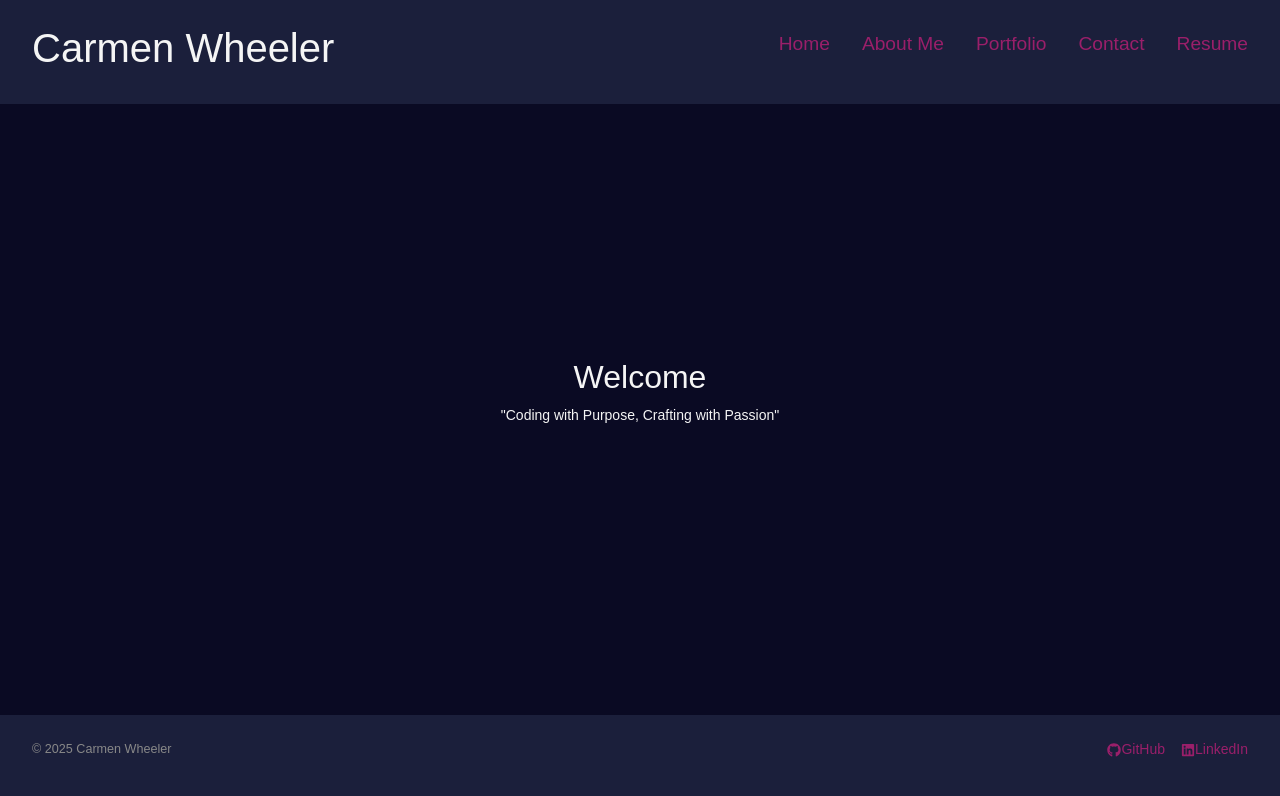
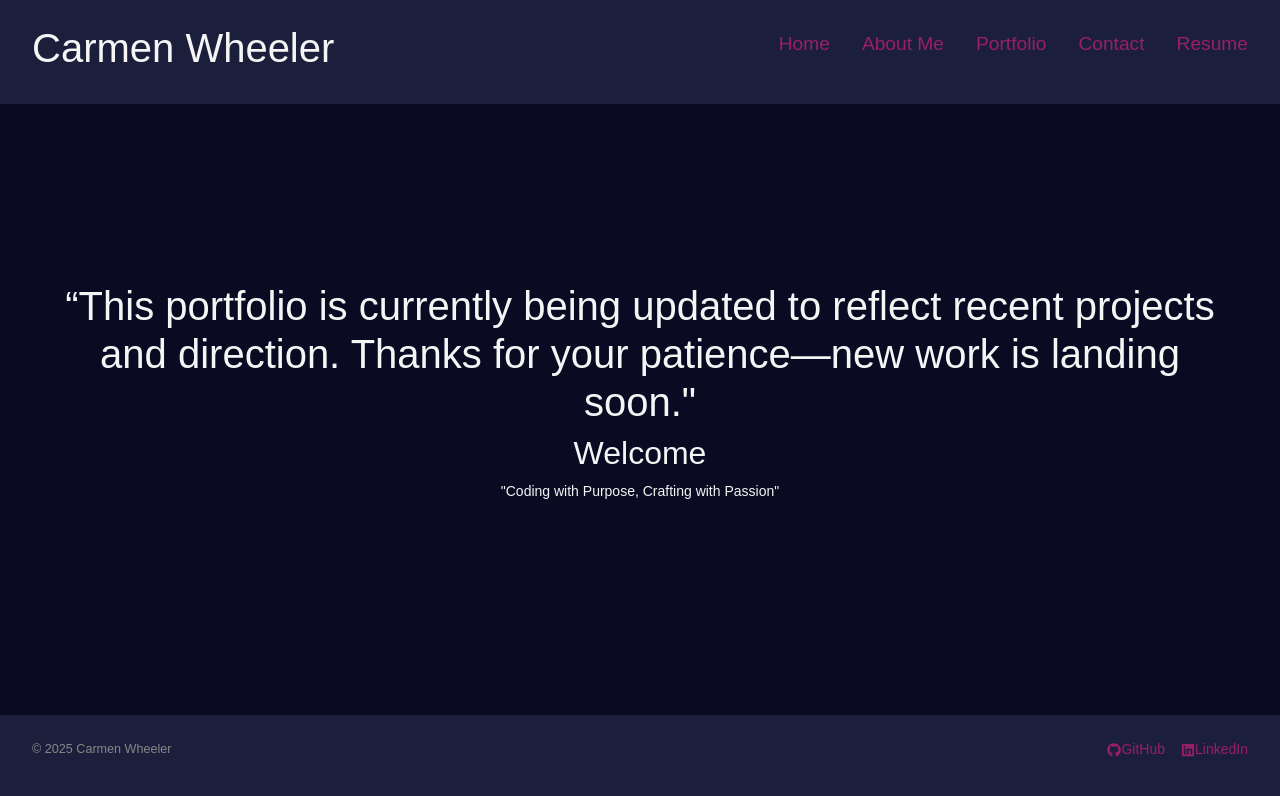
Before and after one commit to OutsideofemiT/Portfolio_CW, a React (Vite) app in the folder my-portfolio/: page / in a window 1280 px wide. Shown: the top 796 px of the page. Built offline with nearby package versions, Linux system fonts and the light colour scheme.

Commit message:
added portfolio update info

```diff
--- a/my-portfolio/src/components/Home.jsx
+++ b/my-portfolio/src/components/Home.jsx
@@ -3,6 +3,8 @@ import { motion } from "framer-motion";
 
 const HomePage = () => {
   return (
+    <>
+      <h1>“This portfolio is currently being updated to reflect recent projects and direction. Thanks for your patience—new work is landing soon."</h1>
       <motion.section
         className="home-container text-center"
         initial={{ opacity: 0, x: 100 }} // Start off-screen to the right
@@ -28,6 +30,7 @@ const HomePage = () => {
           "Coding with Purpose, Crafting with Passion"
         </motion.p>
       </motion.section>
+    </>
   );
 };
 
```
Lines whose indentation alone changed are shown as unchanged.
